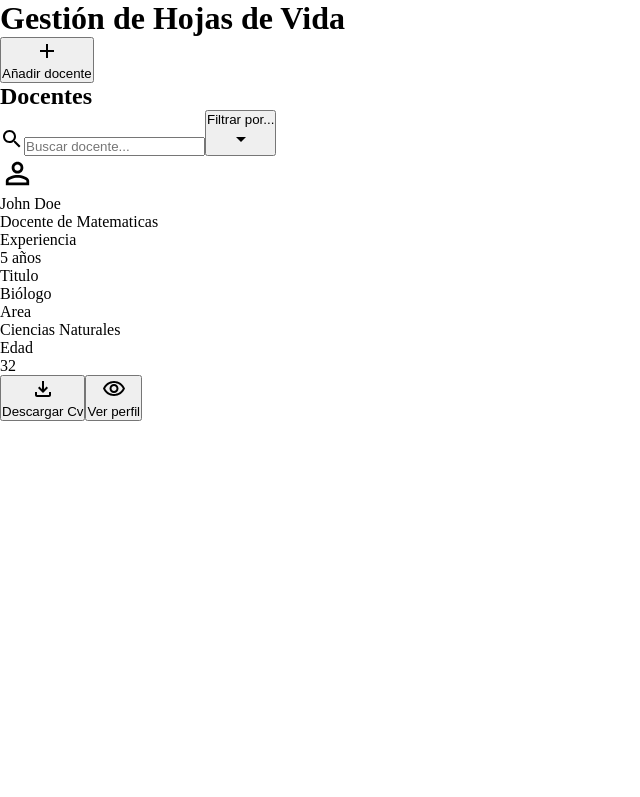
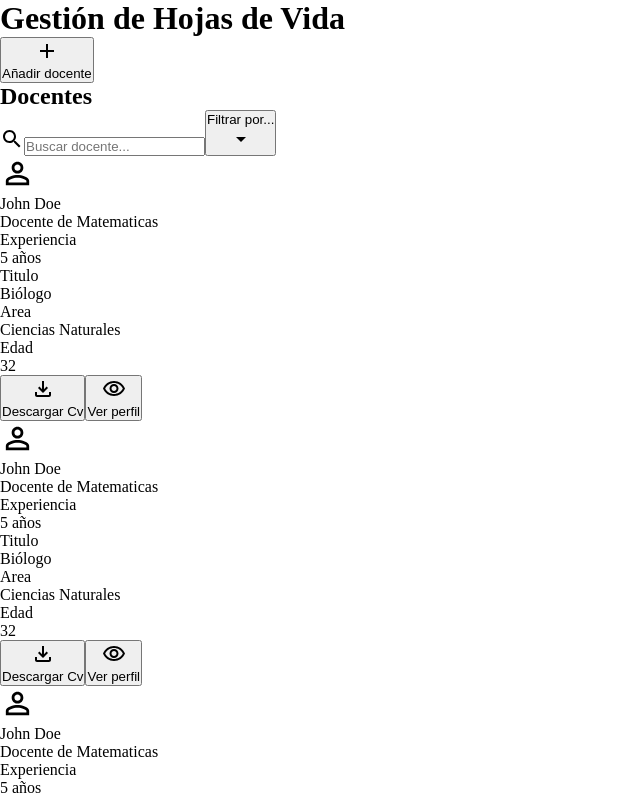
Before and after one commit to hdeza/Teacher-Resume-Data-Management, a React (Vite) app in the folder src/renderer/: page / in a window 1280 px wide. Shown: the top 797 px of the page, without its empty margins (0-640 px from the left). Built offline with nearby package versions, Linux system fonts and the light colour scheme.

Commit message:
Ajustar el TeacherBoard para que sea flexible a la cantidad de docentes y pueda modificarse sin ningun problema según el tamaño de la ventana.

```diff
--- a/src/renderer/src/components/Header.tsx
+++ b/src/renderer/src/components/Header.tsx
@@ -3,7 +3,7 @@ import AddTeacher from '../hooks/AddTeacher'
 
 export default function Header() {
   return (
-    <header className="flex justify-between px-6 py-4 bg-blue-600">
+    <header className="flex justify-between px-6 py-4 bg-blue-600 fixed top-0 left-0 w-full z-10">
       <h1 className="text-3xl text-white font-bold">Gestión de Hojas de Vida</h1>
       <AddTeacher />
     </header>
--- a/src/renderer/src/components/MenuDocentes.tsx
+++ b/src/renderer/src/components/MenuDocentes.tsx
@@ -6,7 +6,7 @@ import FiltrarButton from '../hooks/FiltrarButton'
 export default function MenuDocentes() {
   return (
     <>
-      <section className="flex justify-between my-8 mx-10 p-2 border-b">
+      <section className="flex justify-between mt-24 mb-8 mx-10 p-2 border-b">
         <h1 className="text-3xl font-bold">Docentes</h1>
         <div className="flex">
           <label htmlFor="">
--- a/src/renderer/src/components/TeacherBoard.tsx
+++ b/src/renderer/src/components/TeacherBoard.tsx
@@ -1,10 +1,37 @@
 import React from 'react'
-import TeacherCard from './TeacherCard'
+import TeacherCard from '../hooks/TeacherCard'
 
 export default function TeacherBoard() {
   return (
-    <>
+    <section className="flex flex-wrap justify-center gap-10">
       <TeacherCard />
-    </>
+      <TeacherCard />
+      <TeacherCard />
+      <TeacherCard />
+      <TeacherCard />
+      <TeacherCard />
+      <TeacherCard />
+      <TeacherCard />
+      <TeacherCard />
+      <TeacherCard />
+      <TeacherCard />
+      <TeacherCard />
+      <TeacherCard />
+      <TeacherCard />
+      <TeacherCard />
+      <TeacherCard />
+      <TeacherCard />
+      <TeacherCard />
+      <TeacherCard />
+      <TeacherCard />
+      <TeacherCard />
+      <TeacherCard />
+      <TeacherCard />
+      <TeacherCard />
+      <TeacherCard />
+      <TeacherCard />
+      <TeacherCard />
+      <TeacherCard />
+    </section>
   )
 }
--- a/src/renderer/src/components/TeacherCard.tsx
+++ b/src/renderer/src/hooks/TeacherCard.tsx
@@ -1,11 +1,11 @@
 import React from 'react'
 import PersonOutlineOutlinedIcon from '@mui/icons-material/PersonOutlineOutlined'
 import FileDownloadOutlinedIcon from '@mui/icons-material/FileDownloadOutlined'
-import ProfileButton from '../hooks/ProfileButton'
+import ProfileButton from './ProfileButton'
 export default function TeacherCard() {
   return (
     <>
-      <div className="border-2 p-7 max-w-xs mx-10">
+      <div className="border-2 p-7 max-w-xs">
         <section className="flex">
           <div className="flex flex-col justify-center">
             <PersonOutlineOutlinedIcon sx={{ fontSize: 35 }} />
@@ -35,11 +35,18 @@ export default function TeacherCard() {
             <p className="text-lg font-semibold">32</p>
           </article>
         </section>
-        <section className="flex justify-between">
-          <button className="flex border-2 p-2 rounded-md ">
-            <FileDownloadOutlinedIcon />
-            <p className="pl-1 font-medium">Descargar Cv</p>
-          </button>
+        <section className="flex gap-x-1">
+          <a
+            href="https://drive.google.com/file/d/1QTDdztChYGl9Wy6Nx9y-SrpNR5a68UB2/view?usp=sharing"
+            download
+            target="_blank"
+            rel="noopener noreferrer"
+          >
+            <button className="flex border-2 p-2 rounded-md ">
+              <FileDownloadOutlinedIcon />
+              <p className="pl-1 font-medium">Descargar Cv</p>
+            </button>
+          </a>
           <ProfileButton />
         </section>
       </div>
```
